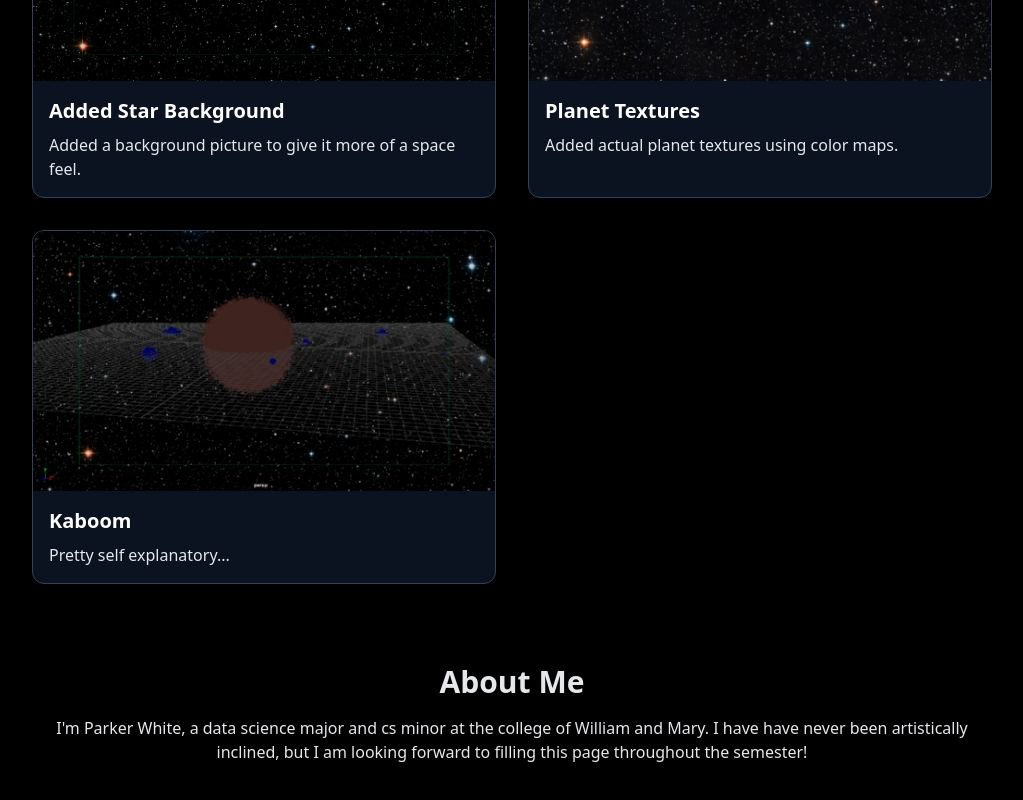
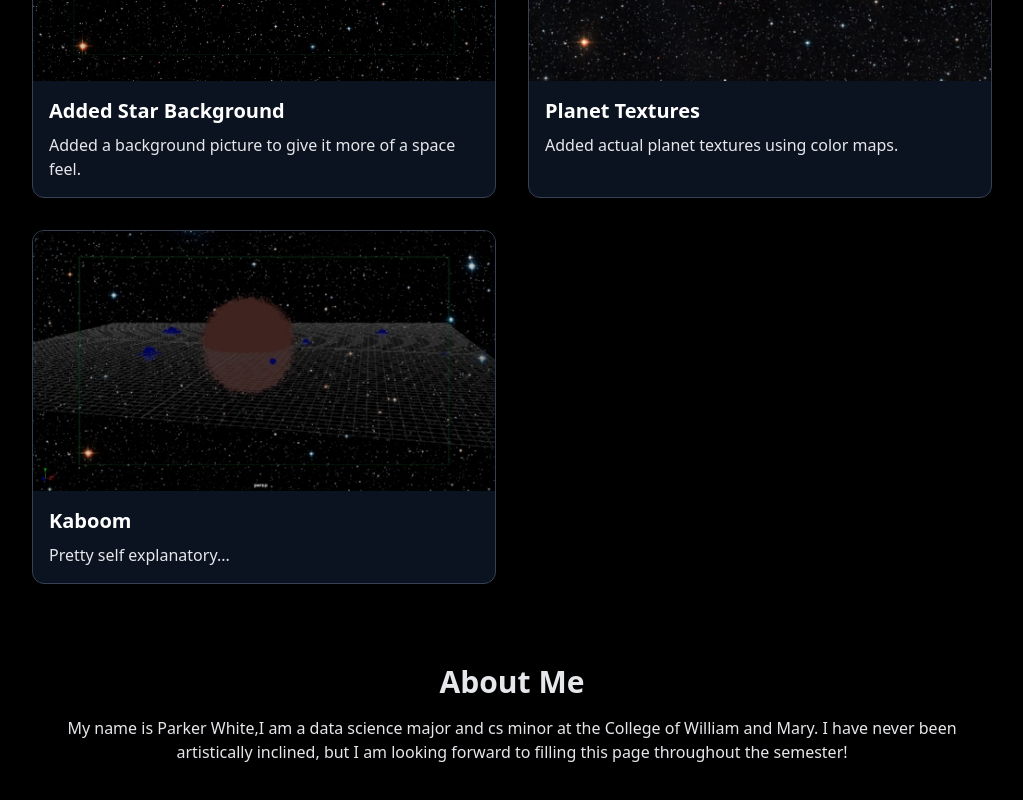
Before and after one commit to pcw302/my-animations, a Next.js app: page / in a window 1280 px wide. Shown: the part 782-1582 px from the top of the page, without its empty margins (128-1151 px from the left). Built offline with nearby package versions, Linux system fonts and the light colour scheme.

Commit message:
modified:   app/page.tsx

```diff
--- a/app/page.tsx
+++ b/app/page.tsx
@@ -56,8 +56,8 @@ export default function Home() {
         <section id="about-me" className="text-center text-gray-200 mb-12">
           <h2 className="text-3xl font-bold mb-4">About Me</h2>
           <p className="mb-2">
-            I&apos;m Parker White, a data science major and cs minor at the college of William and Mary.
-            I have have never been artistically inclined, but I am looking forward to filling this page
+            My name is Parker White,I am a data science major and cs minor at the College of William and Mary.
+            I have never been artistically inclined, but I am looking forward to filling this page
             throughout the semester!
           </p>
         </section>
```
